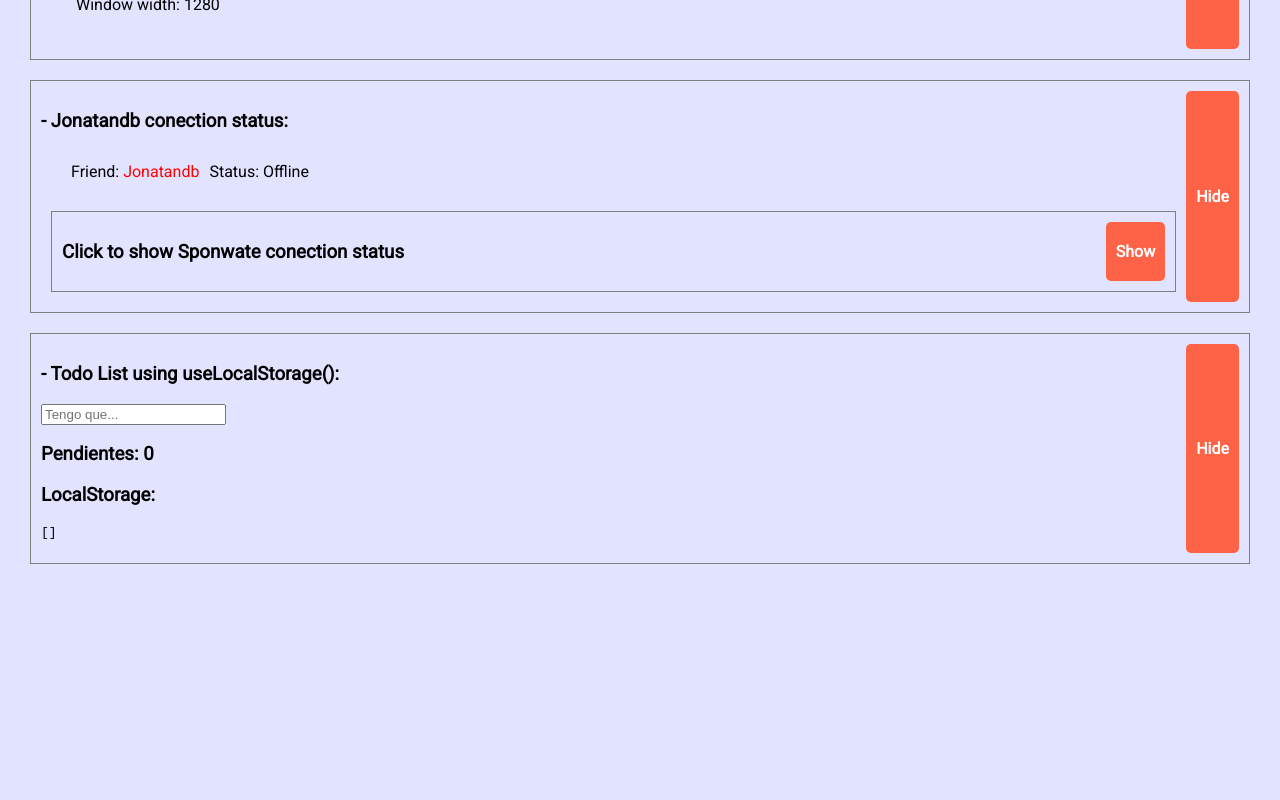
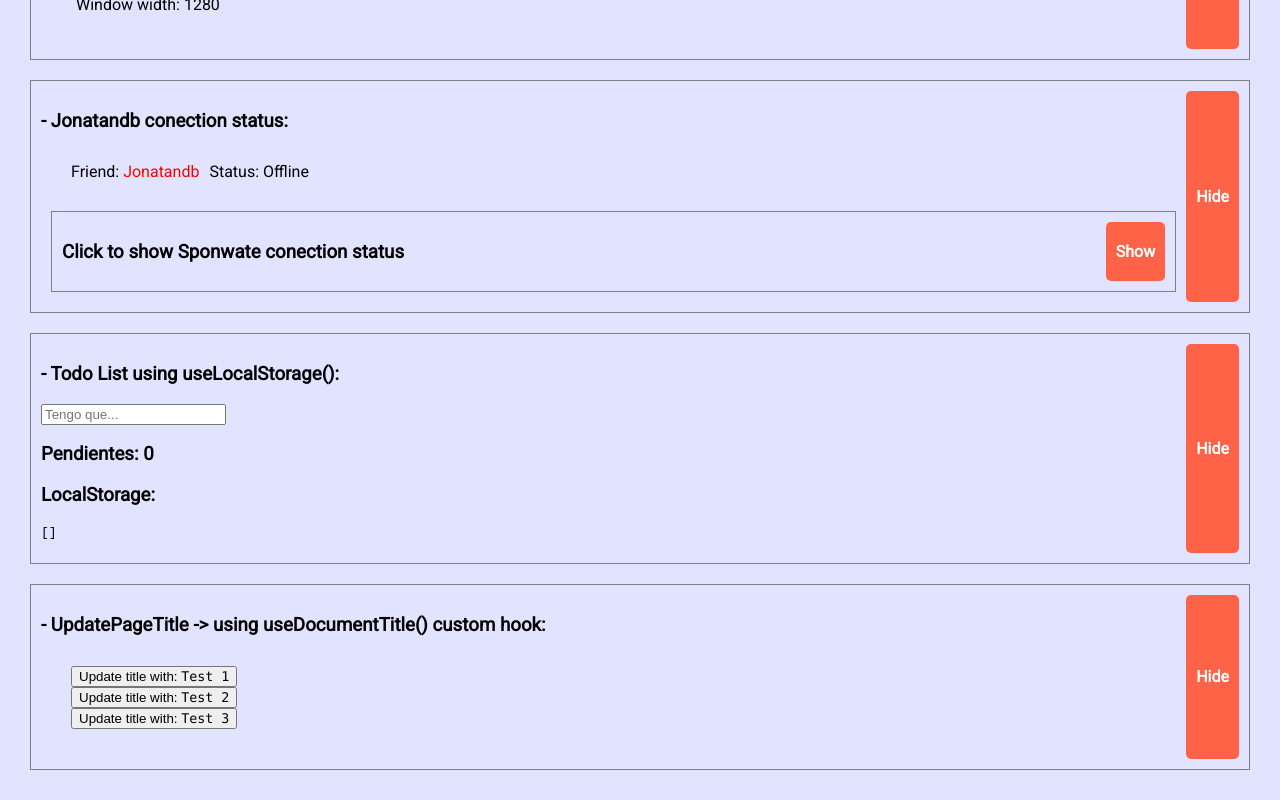
Before and after one commit to Jonatandb/jonatandb-hooks-tests, a React (Create React App) app: page / in a window 1280 px wide. Shown: the part 449-1249 px from the top of the page. Before the commit the page ends 1043 px from the top, so only its background shows below. Built offline with nearby package versions, Linux system fonts and the light colour scheme.

Commit message:
UpdatePageTitle component and useDocumentTitle() custom hook added

```diff
--- a/src/App.js
+++ b/src/App.js
@@ -6,6 +6,7 @@ import FriendStatus from './components/FriendStatus'
 import InputWithAutoFocus from './components/InputWithAutoFocus'
 import ShowWindowWidth from './components/ShowWindowWidth'
 import TodoList from './components/TodoList'
+import UpdatePageTitle from './components/UpdatePageTitle'
 
 const friends = [
   { id: 1, name: 'Jonatandb' },
@@ -45,6 +46,10 @@ export default function App() {
       <Collapse collapsedTitle={`TodoList using useLocalStorage() custom hook.`}>
         <TodoList />
       </Collapse>
+
+      <Collapse collapsedTitle={`Set page title using useDocumentTitle() custom hook.`}>
+        <UpdatePageTitle />
+      </Collapse>
     </div>
   )
 }
--- /dev/null
+++ b/src/components/UpdatePageTitle.js
@@ -0,0 +1,17 @@
+import React from 'react'
+import useDocumentTitle from '../hooks/useDocumentTitle'
+
+const UpdatePageTitle = () => {
+    const setPageTitle = useDocumentTitle('')
+    return (
+        <>
+            <h3>- UpdatePageTitle -> using useDocumentTitle() custom hook:</h3>
+            <div style={{ maxWidth: '200px', padding: '10px', margin: '20px' }}>            <button onClick={() => setPageTitle('Test 1')}>Update title with: <code>Test 1</code></button>
+                <button onClick={() => setPageTitle('Test 2')}>Update title with: <code>Test 2</code></button>
+                <button onClick={() => setPageTitle('Test 3')}>Update title with: <code>Test 3</code></button>
+            </div>
+        </>
+    )
+}
+
+export default UpdatePageTitle
--- /dev/null
+++ b/src/hooks/useDocumentTitle.js
@@ -0,0 +1,15 @@
+import { useEffect, useState } from "react"
+
+const useDocumentTitle = () => {
+    const [title, setTitle] = useState()
+
+    useEffect(() => {
+
+        document.title = (title ? title + " - " : "") + "Jonatandb React Hooks Tests"
+
+    }, [title])
+
+    return setTitle
+}
+
+export default useDocumentTitle
```
Also changed, not shown: 1 other file (tests, documents, lock files or other folders).
